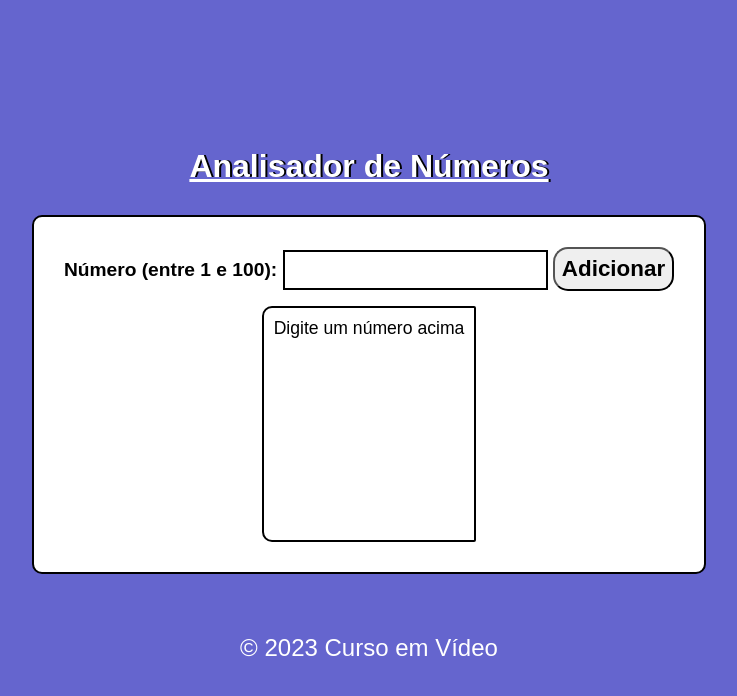
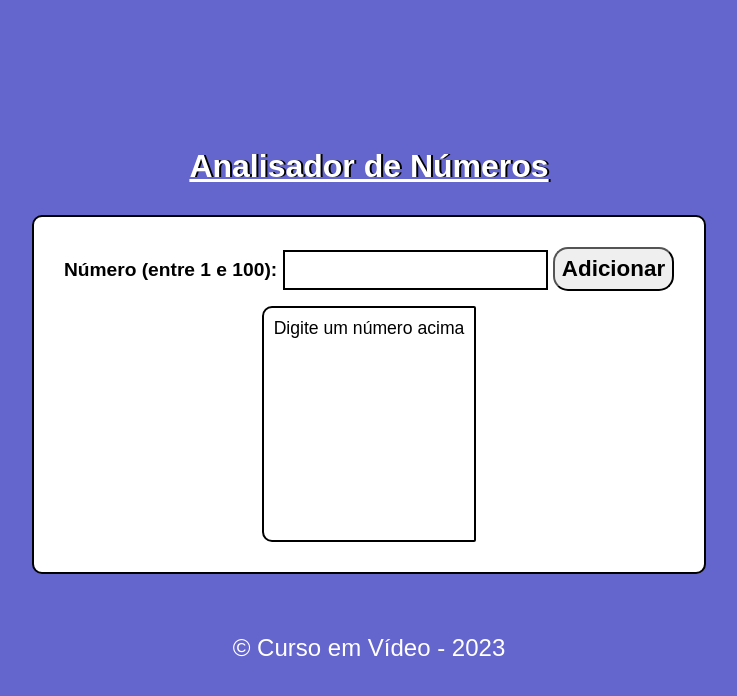
Before and after one commit to Raphael-Machado-Silva/javascript, a plain HTML site: page exercícios/ex002.html in a window 1280 px wide. Shown: the whole page, without its empty margins (271-1008 px from the left). Drawn offline with Linux system fonts and the light colour scheme.

Commit message:
Update ex002.html

```diff
--- a/exercícios/ex002.html
+++ b/exercícios/ex002.html
@@ -28,7 +28,7 @@
         </main>
 
     </div>
-    <footer> <p>&copy; 2023 Curso em Vídeo</p></footer>
+    <footer> <p>&copy; Curso em Vídeo - 2023 </p></footer>
 
     <script src="js/script.js"></script>
 </body>
```
